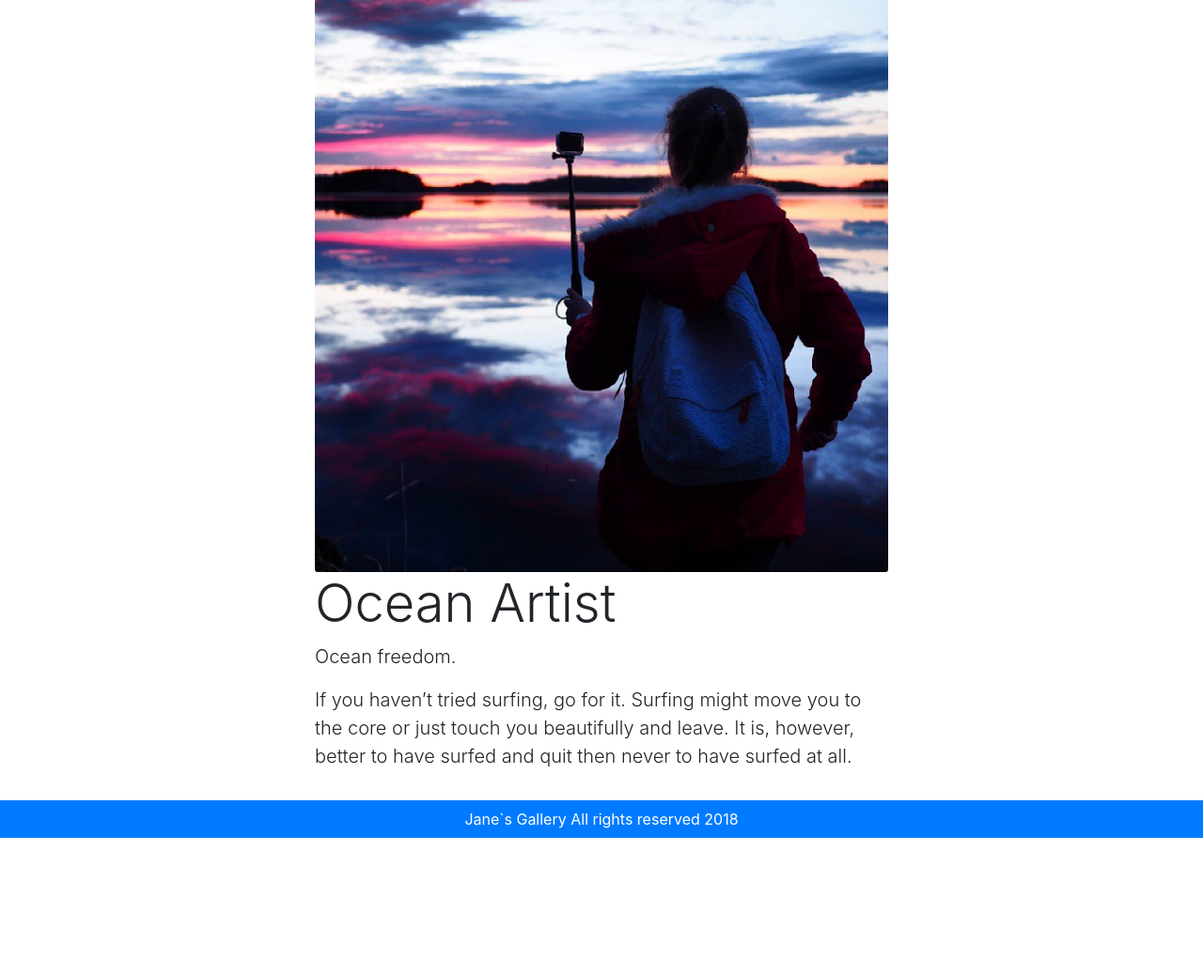
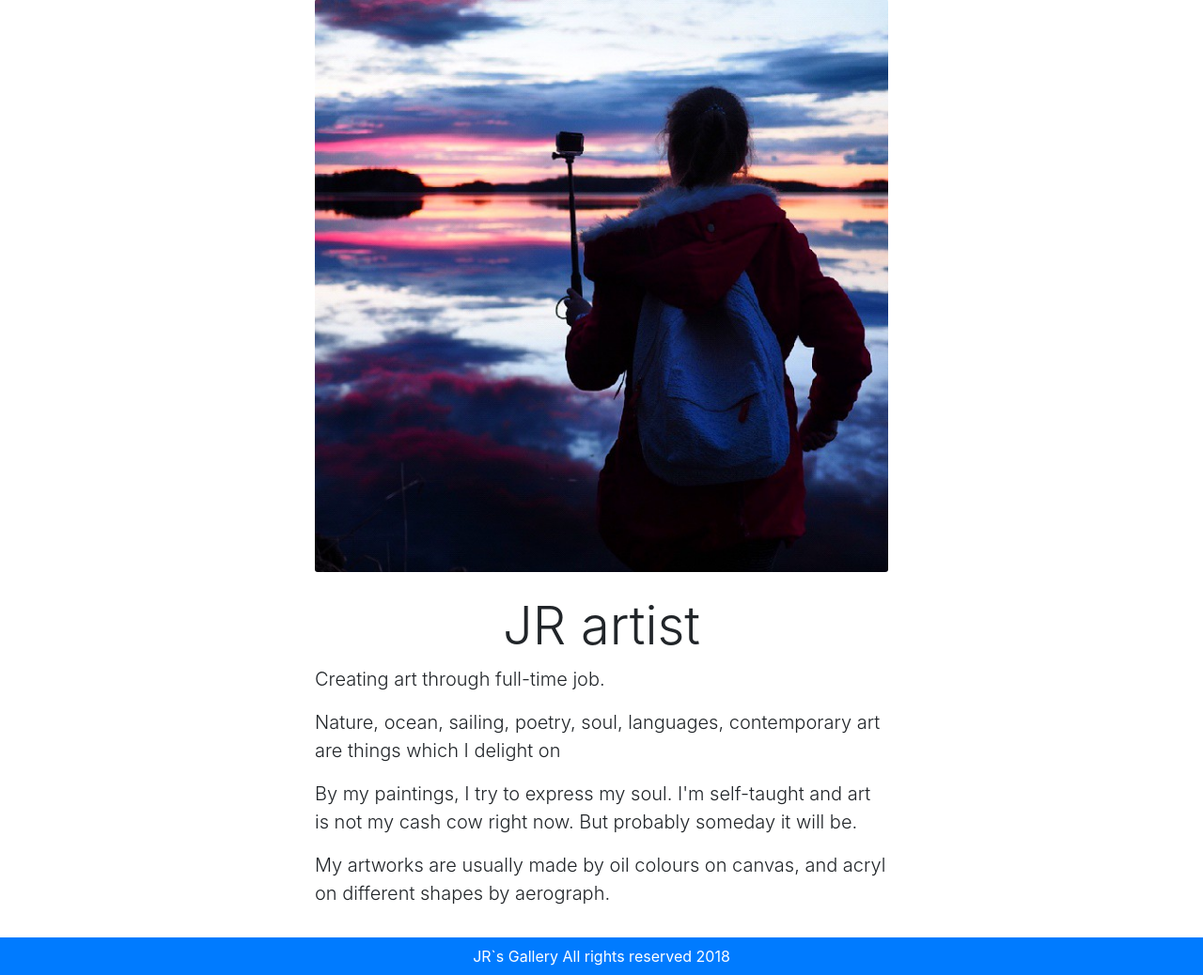
Before and after one commit to RomanSemkin/gallery, a Django app: page /about/ in a window 1280 px wide. Shown: the part 129-1167 px from the top of the page at 94% size. Before the commit the page ends 1021 px from the top, so only its background shows below. Run offline with Django 3.2, Linux system fonts and the light colour scheme; parts of the project's set-up code (start-up, migrations or seed data) failed here and were passed over; some libraries are stand-ins or nearby versions.

Commit message:
Changed templates

```diff
--- a/gallery/settings/base.py
+++ b/gallery/settings/base.py
@@ -105,11 +105,11 @@ AUTH_PASSWORD_VALIDATORS = [
     },
 ]
 
-EMAIL_HOST = 'smtp.gmail.com'
+EMAIL_HOST = environ.get('EMAIL_HOST')
 EMAIL_PORT = 587
-EMAIL_HOST_USER = environ.get('EMAIL_HOST')
+EMAIL_HOST_USER = environ.get('EMAIL_HOST_USER')
 # TODO пароль зашифоровать лучше
-EMAIL_HOST_PASSWORD = environ.get('EMAIL_PASSWORD')
+EMAIL_HOST_PASSWORD = environ.get('EMAIL_HOST_PASSWORD')
 EMAIL_USE_TLS = True
 EMAIL_BACKEND = 'django.core.mail.backends.smtp.EmailBackend'
 ADMIN_EMAIL = environ.get('ADMIN_EMAIL')
--- a/pictures/templates/pictures/about.html
+++ b/pictures/templates/pictures/about.html
@@ -7,11 +7,11 @@
         <div class="container">
             <img class="card-img" style="max-height:980px; max-width:760px;"
                  src="{% static 'img/jane_photo.jpg' %}" alt="Card image">
-            <h3 class="display-4">Ocean Artist</h3>
-            <p class="lead">Ocean freedom.</p>
-            <p class="lead">If you haven’t tried surfing, go for it.
-Surfing might move you to the core or just touch you beautifully and leave.
-It is, however, better to have surfed and quit then never to have surfed at all.</p>
+            <h3 class="display-4 text-center mt-4 ">JR artist</h3>
+            <p class="lead">Creating art through full-time job.</p>
+            <p class="lead">Nature, ocean, sailing, poetry, soul, languages, contemporary art are things which I delight on</p>
+            <p class="lead">By my paintings, I try to express my soul. I'm self-taught and art is not my cash cow right now. But probably someday it will be.</p>
+            <p class="lead">My artworks are usually made by oil colours on canvas, and acryl on different shapes by aerograph.</p>
         </div>
     </div>
 {% endblock %}
--- a/requirements.txt
+++ b/requirements.txt
@@ -1,7 +1,7 @@
 amqp==2.3.2
 billiard==3.5.0.4
 celery==4.2.1
-Django==2.1
+Django==2.1.2
 django-widget-tweaks==1.4.2
 kombu==4.2.1
 Pillow==5.2.0
--- a/templates/base/footer.html
+++ b/templates/base/footer.html
@@ -2,6 +2,6 @@
 {#<div class="container empty"></div>#}
 <footer class="footer bg-primary">
     <div class="container ">
-        <span class="text-footer">Jane`s Gallery All rights reserved 2018</span>
+        <span class="text-footer">JR`s Gallery All rights reserved 2018</span>
     </div>
 </footer>
```
Also changed, not shown: gallery/uwsgi.ini (+10 -4 lines), pictures/templates/pictures/contact.html (+3 -5 lines), 2 other files.
